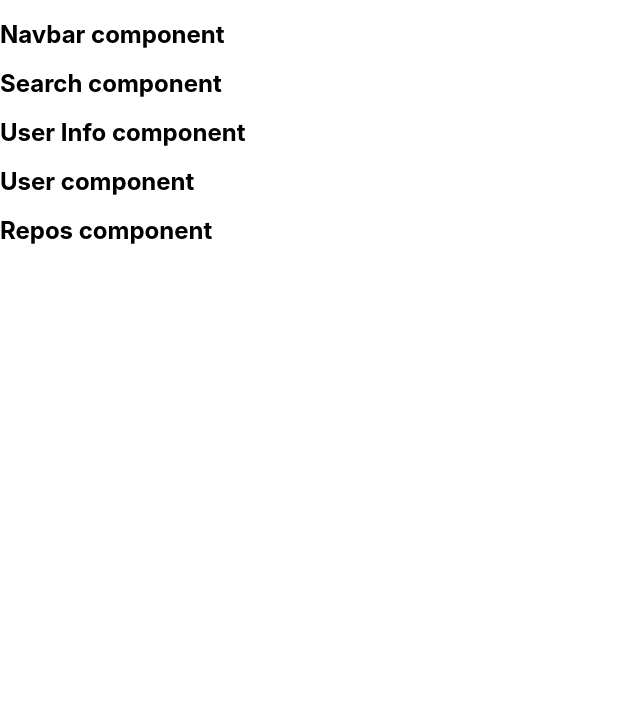
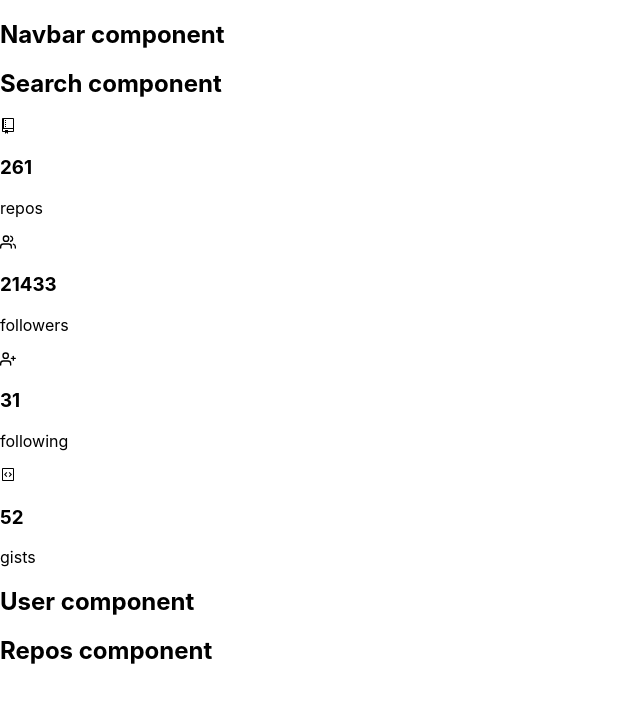
Before and after one commit to nitinporwal/Github-stats, a React (Create React App) app: page / in a window 1280 px wide. Shown: the top 702 px of the page, without its empty margins (0-640 px from the left). Built offline with nearby package versions, Linux system fonts and the light colour scheme.

Commit message:
complete info component without styling using mockdata

```diff
--- a/package.json
+++ b/package.json
@@ -8,6 +8,7 @@
     "@testing-library/user-event": "^7.2.1",
     "react": "^16.13.1",
     "react-dom": "^16.13.1",
+    "react-icons": "^3.11.0",
     "react-router-dom": "^5.2.0",
     "react-scripts": "3.4.3"
   },
--- a/src/components/Info.js
+++ b/src/components/Info.js
@@ -1,14 +1,69 @@
 import React from 'react';
 import { GithubContext } from '../context/context';
+import { GoRepo, GoGist } from 'react-icons/go';
+import { FiUsers, FiUserPlus } from 'react-icons/fi';
 
-const Info = () => {
-    const data = React.useContext(GithubContext);
-    console.log(data);
+
+const UserInfo = () => {
+    const { githubUser } = React.useContext(GithubContext);
+    const { followers, public_gists, public_repos, following } = githubUser;
+    const items = [
+        {
+            id: 1,
+            icon: <GoRepo />,
+            label: 'repos',
+            value: public_repos,
+            color: 'pink'
+        },
+        {
+            id: 2,
+            icon: <FiUsers />,
+            label: 'followers',
+            value: followers,
+            color: 'green'
+        },
+        {
+            id: 3,
+            icon: <FiUserPlus />,
+            label: 'following',
+            value: following,
+            color: 'purple'
+        },
+        {
+            id: 4,
+            icon: <GoGist />,
+            label: 'gists',
+            value: public_gists,
+            color: 'yellow'
+        },
+    ]
     return (
-        <h2>
-            User Info component
-        </h2>
+        <section>
+            {
+                items.map(item => {
+                    return <Item key={item.id} {...item} />
+                })
+            }
+        </section>
     )
 }
 
-export default Info;
+const Item = ({ icon, value, label, color }) => {
+    return (
+        <article>
+            <span className={color}>
+                {icon}
+            </span>
+            <div>
+                <h3>
+                    {value}
+                </h3>
+                <p>
+                    {label}
+                </p>
+            </div>
+        </article>
+    )
+}
+
+export default UserInfo;
--- a/src/components/index.js
+++ b/src/components/index.js
@@ -1,7 +1,7 @@
-import Info from './Info';
+import UserInfo from './Info';
 import Navbar from './Navbar';
 import Repos from './Repos';
 import Search from './Search';
 import User from './User'
 
-export {Info, Navbar, Repos, Search, User};
+export {UserInfo, Navbar, Repos, Search, User};
--- a/src/context/mockData.js/mockUser.js
+++ b/src/context/mockData.js/mockUser.js
@@ -1,37 +1,34 @@
 export default {
-  login: 'john-smilga',
-  id: 42133389,
-  node_id: 'MDQ6VXNlcjQyMTMzMzg5',
-  avatar_url: 'https://avatars3.githubusercontent.com/u/42133389?v=4',
-  gravatar_id: '',
-  url: 'https://api.github.com/users/john-smilga',
-  html_url: 'https://github.com/john-smilga',
-  followers_url: 'https://api.github.com/users/john-smilga/followers',
-  following_url:
-    'https://api.github.com/users/john-smilga/following{/other_user}',
-  gists_url: 'https://api.github.com/users/john-smilga/gists{/gist_id}',
-  starred_url:
-    'https://api.github.com/users/john-smilga/starred{/owner}{/repo}',
-  subscriptions_url: 'https://api.github.com/users/john-smilga/subscriptions',
-  organizations_url: 'https://api.github.com/users/john-smilga/orgs',
-  repos_url: 'https://api.github.com/users/john-smilga/repos',
-  events_url: 'https://api.github.com/users/john-smilga/events{/privacy}',
-  received_events_url:
-    'https://api.github.com/users/john-smilga/received_events',
-  type: 'User',
-  site_admin: false,
-  name: 'John Smilga',
-  company: 'Coding Addict',
-  blog: 'www.johnsmilga.com',
-  location: 'Los Angeles',
-  email: null,
-  hireable: null,
-  bio: 'Creator of Coding Addict',
-  twitter_username: 'john_smilga',
-  public_repos: 152,
-  public_gists: 0,
-  followers: 1495,
-  following: 0,
-  created_at: '2018-08-06T06:48:23Z',
-  updated_at: '2020-07-08T05:01:32Z',
+  "login": "wesbos",
+  "id": 176013,
+  "node_id": "MDQ6VXNlcjE3NjAxMw==",
+  "avatar_url": "https://avatars2.githubusercontent.com/u/176013?v=4",
+  "gravatar_id": "",
+  "url": "https://api.github.com/users/wesbos",
+  "html_url": "https://github.com/wesbos",
+  "followers_url": "https://api.github.com/users/wesbos/followers",
+  "following_url": "https://api.github.com/users/wesbos/following{/other_user}",
+  "gists_url": "https://api.github.com/users/wesbos/gists{/gist_id}",
+  "starred_url": "https://api.github.com/users/wesbos/starred{/owner}{/repo}",
+  "subscriptions_url": "https://api.github.com/users/wesbos/subscriptions",
+  "organizations_url": "https://api.github.com/users/wesbos/orgs",
+  "repos_url": "https://api.github.com/users/wesbos/repos",
+  "events_url": "https://api.github.com/users/wesbos/events{/privacy}",
+  "received_events_url": "https://api.github.com/users/wesbos/received_events",
+  "type": "User",
+  "site_admin": false,
+  "name": "Wes Bos",
+  "company": "me",
+  "blog": "www.wesbos.com",
+  "location": "Hamilton, Ontario",
+  "email": null,
+  "hireable": true,
+  "bio": "I create courses that make learning things like JavaScript easy and fun 🔥",
+  "twitter_username": null,
+  "public_repos": 261,
+  "public_gists": 52,
+  "followers": 21433,
+  "following": 31,
+  "created_at": "2010-01-04T10:11:44Z",
+  "updated_at": "2020-08-17T17:42:13Z"
 };
--- a/src/pages/Dashboard.js
+++ b/src/pages/Dashboard.js
@@ -1,5 +1,5 @@
 import React, { Component } from 'react';
-import { Navbar, Search, User, Info, Repos } from '../components';
+import { Navbar, Search, User, Repos, UserInfo } from '../components';
 
 class Dashboard extends Component {
     render() {
@@ -7,7 +7,7 @@ class Dashboard extends Component {
             <div>
                 <Navbar />
                 <Search />
-                <Info />
+                <UserInfo />
                 <User />
                 <Repos />
             </div>
```
Also changed, not shown: 1 other file (tests, documents, lock files or other folders).
